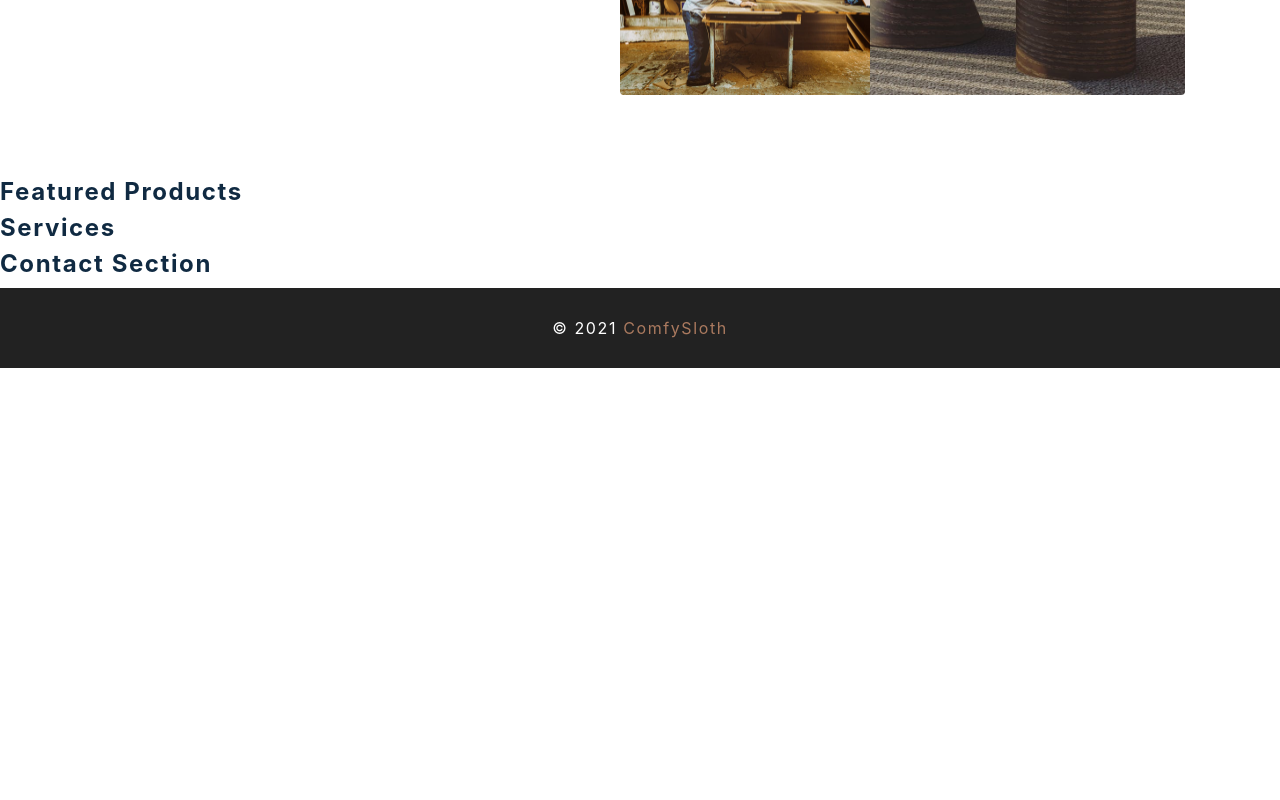
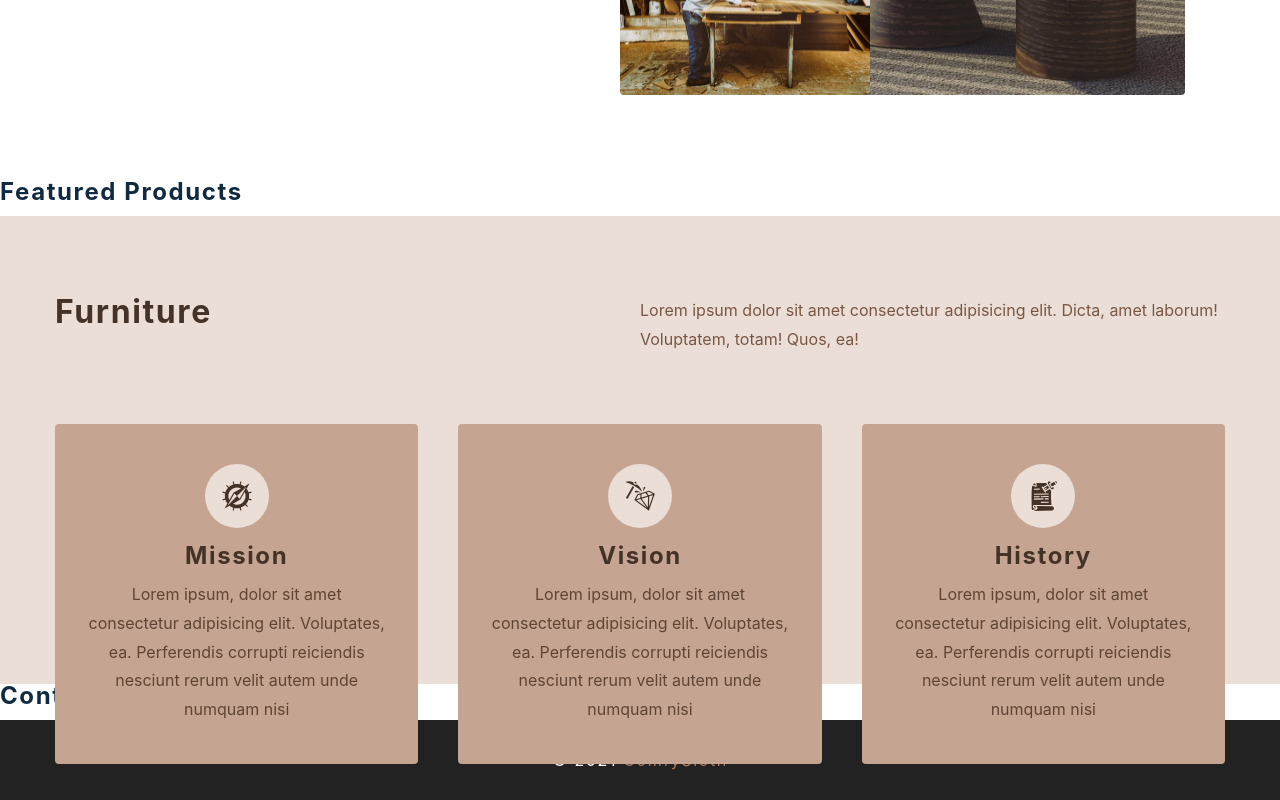
Before and after one commit to yashv6655/Modern-Furniture-Website, a React (Create React App) app: page / in a window 1280 px wide. Shown: the part 620-1420 px from the top of the page. Before the commit the page ends 988 px from the top, so only its background shows below. Built offline with nearby package versions, Linux system fonts and the light colour scheme; the HTML template or start-up script is replaced by a standard one.

Commit message:
Styled services

```diff
--- a/src/components/Services.js
+++ b/src/components/Services.js
@@ -1,10 +1,37 @@
-import React from 'react'
-import styled from 'styled-components'
-import { services } from '../utils/constants'
+import React from "react";
+import styled from "styled-components";
+import { services } from "../utils/constants";
 
 const Services = () => {
-  return <h4>services </h4>
-}
+  return (
+    <Wrapper>
+      <div className="section-center">
+        <article className="header">
+          <h3>
+            Furniture
+            <br />
+          </h3>
+          <p>
+            Lorem ipsum dolor sit amet consectetur adipisicing elit. Dicta, amet
+            laborum! Voluptatem, totam! Quos, ea!
+          </p>
+        </article>
+        <div className="services-center">
+          {services.map((service) => {
+            const { id, icon, title, text } = service;
+            return (
+              <article key={id} className="service">
+                <span className="icon">{icon}</span>
+                <h4>{title}</h4>
+                <p>{text}</p>
+              </article>
+            );
+          })}
+        </div>
+      </div>
+    </Wrapper>
+  );
+};
 
 const Wrapper = styled.section`
   h3,
@@ -68,5 +95,5 @@
       transform: translateY(5rem);
     }
   }
-`
-export default Services
+`;
+export default Services;
```
